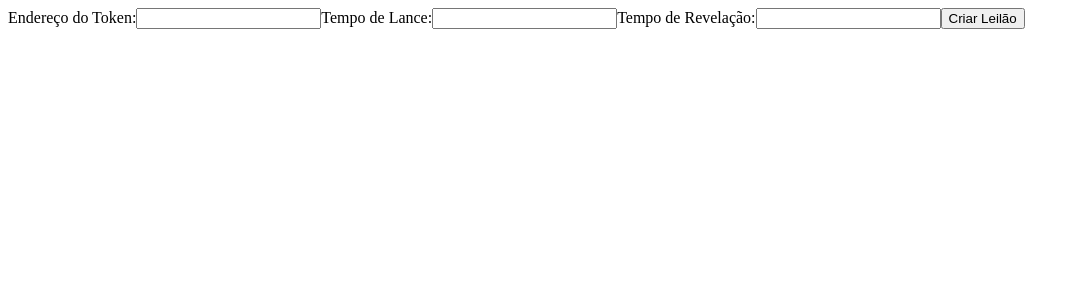
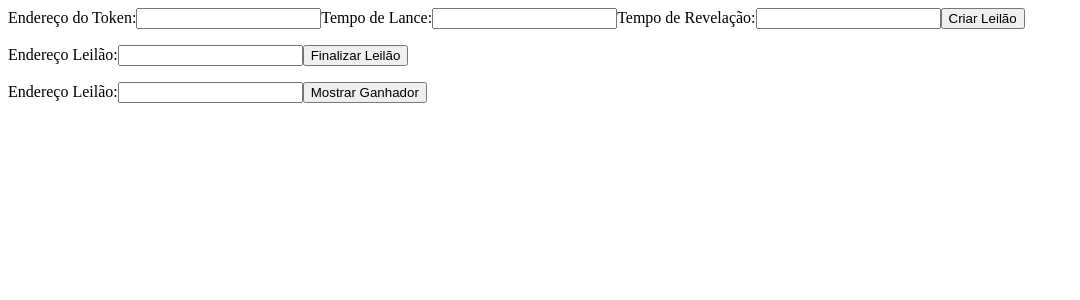
Before and after one commit to BrenoPalma/ProjetoLeilao, a React (Create React App) app in the folder my-react-app/: page /criarleilao in a window 1280 px wide. Shown: the top 300 px of the page, without its empty margins (0-1080 px from the left). Built offline with nearby package versions, Linux system fonts and the light colour scheme.

Commit message:
Criar Leilao correção

```diff
--- a/my-react-app/src/CriarLeilao.js
+++ b/my-react-app/src/CriarLeilao.js
@@ -10,6 +10,7 @@ function CriarLeilao() {
   const [finalizarStatus, setFinalizarStatus] = useState(''); // Novo estado para a mensagem de finalização
   const [ganhador, setGanhador] = useState(''); // Novo estado para o ganhador
   const [maiorLance, setMaiorLance] = useState(''); // Novo estado para o maior lance
+  const [leilaoadress2, setLeilaoAdress2] = useState(''); // Novo estado para o endereço do leilão
 
   const handleCriarLeilao = async () => {
     try {
@@ -23,7 +24,7 @@ function CriarLeilao() {
 
   const handleFinalizarLeilao = async () => {
     try {
-      await finalizarLeilao(leilaoAddress);
+      await finalizarLeilao(leilaoadress2);
       setFinalizarStatus('Leilão finalizado com sucesso!');
     } catch (error) {
       setFinalizarStatus('Erro ao finalizar leilão: ' + error.message);
@@ -72,17 +73,37 @@ function CriarLeilao() {
         <div>
           <h2>Leilão Criado</h2>
           <p>Endereço do leilão: {leilaoAddress}</p>
-          <button onClick={handleFinalizarLeilao}>Finalizar Leilão</button>
-          <p>{finalizarStatus}</p> {/* Mensagem de status da finalização */}
+        </div>
+      )}
+      <div>
+      <label>
+        Endereço Leilão:
+        <input
+          type="text"
+          value={leilaoadress2}
+          onChange={(e) => setLeilaoAdress2(e.target.value)}
+        />
+      </label>
+      <button onClick={handleFinalizarLeilao}>Finalizar Leilão</button>
+      <p>{finalizarStatus}</p> {/* Mensagem de status da finalização */}
+      </div>
+      <div>
+      <label>
+        Endereço Leilão:
+        <input
+          type="text"
+          value={leilaoadress2}
+          onChange={(e) => setLeilaoAdress2(e.target.value)}
+        />
+      </label>
           <button onClick={handleMostrarGanhador}>Mostrar Ganhador</button>
+          </div>
           {ganhador && (
             <div>
               <p>Ganhador: {ganhador}</p>
               <p>Maior Lance: {maiorLance}</p>
             </div>
           )}
-        </div>
-      )}
     </div>
   );
 }
```
